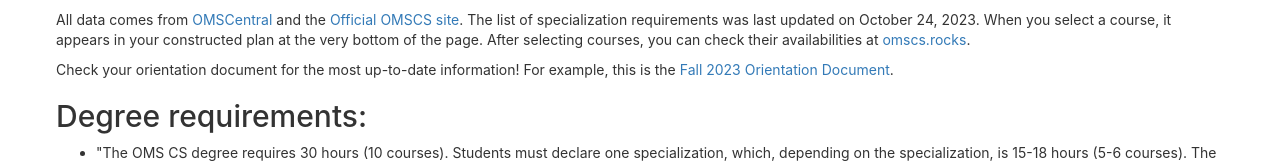
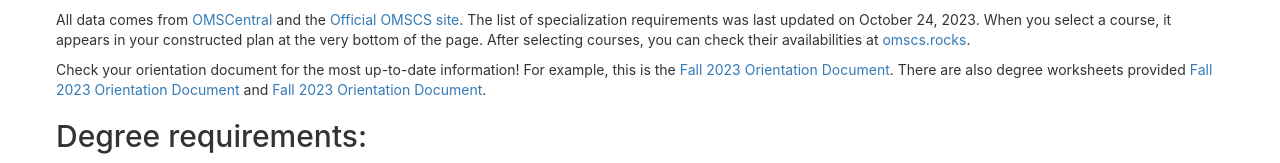
Before and after one commit to logic-tonic/omscs-course-planner, a React (Create React App) app: page / in a window 1280 px wide. Shown: the part 174-337 px from the top of the page. Built offline with nearby package versions, Linux system fonts and the light colour scheme.

Commit message:
Add degree worksheets

```diff
--- a/src/App.js
+++ b/src/App.js
@@ -15,6 +15,7 @@ function App() {
           After selecting courses, you can check their availabilities at <a href="https://docs.google.com/spreadsheets/d/e/2PACX-1vRyHrRhH2V52bsYFEtm-8oJDaFOlyGYz6AKXm8WwsthN3fNP3KGkEx7O7D9ZHV3j2iKnzU2XHqoh4pQ/pubhtml" target="_blank" rel="noreferrer">omscs.rocks</a>.</p>
 
           Check your orientation document for the most up-to-date information! For example, this is the <a href="https://omscs.gatech.edu/sites/default/files/documents/Other_docs/fall_2023_orientation_document.pdf" target="_blank" rel="noreferrer">Fall 2023 Orientation Document</a>.
+          There are also degree worksheets provided <a href="https://www.cc.gatech.edu/graduate-forms-procedures" target="_blank" rel="noreferrer">Fall 2023 Orientation Document</a> and <a href="https://degreeaudit.gatech.edu/" target="_blank" rel="noreferrer">Fall 2023 Orientation Document</a>.
           <h2>Degree requirements:</h2>
           <ul>
             <li>"The OMS CS degree requires 30 hours (10 courses).  Students must declare one specialization, which, depending on the specialization, is 15-18 hours (5-6 courses). The remaining 12-15 hours (4-5 courses) are 'free' electives and can be any courses offered through the OMS CS program." (<a href="https://omscs.gatech.edu/program-info/specializations" target="_blank" rel="noreferrer">Official OMSCS site</a>)</li>
```
